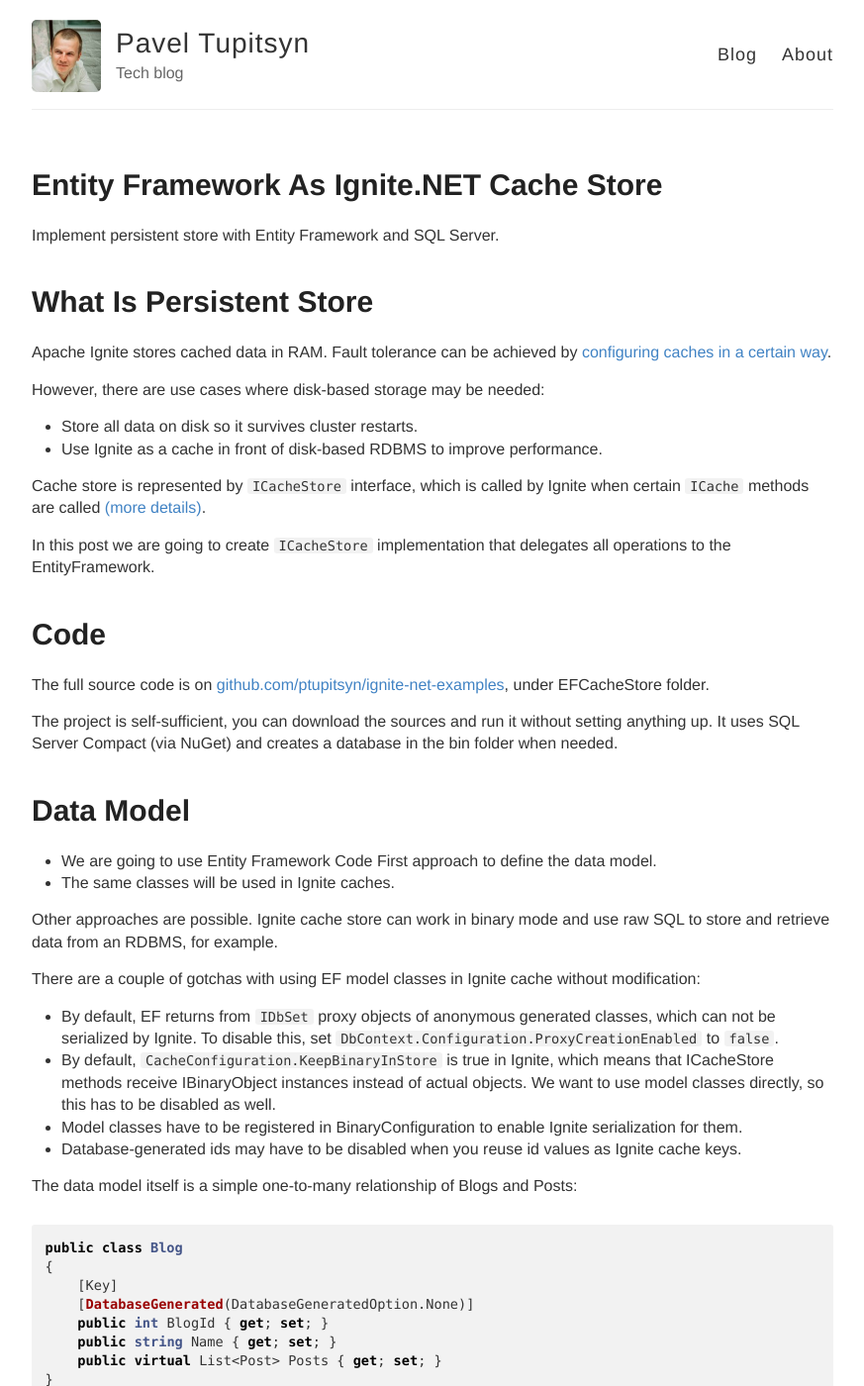
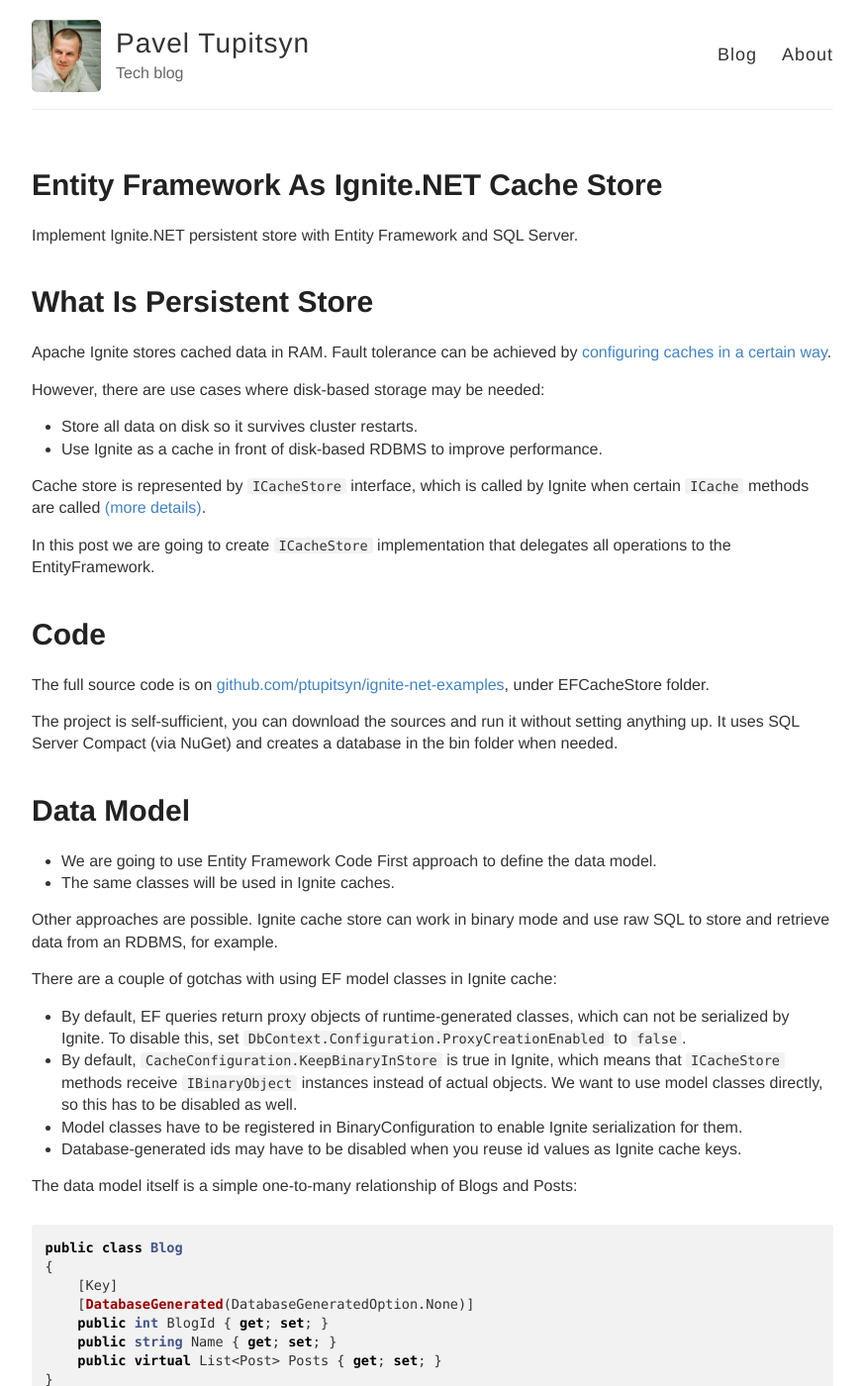
Before and after one commit to ptupitsyn/ptupitsyn.github.io, a Jekyll site: the page built from _posts/2016-10-21-Entity-Framework-Cache-Store.md, in a window 1280 px wide and 1400 px high. Shown: the whole window at 99% size, without its empty margins (203-1076 px from the left). Built offline with Jekyll 4.4.1, drawn with Linux system fonts in a browser that asks for light colours; comment, search, counter and statistics services are not loaded; some of the changed text lies outside the part shown.

Commit message:
minor fixes

````diff
--- a/_posts/2016-10-21-Entity-Framework-Cache-Store.md
+++ b/_posts/2016-10-21-Entity-Framework-Cache-Store.md
@@ -3,7 +3,7 @@
 title: Entity Framework As Ignite.NET Cache Store
 ---
 
-Implement persistent store with Entity Framework and SQL Server.
+Implement Ignite.NET persistent store with Entity Framework and SQL Server.
 
 
 # What Is Persistent Store
@@ -37,10 +37,10 @@
 
 Other approaches are possible. Ignite cache store can work in binary mode and use raw SQL to store and retrieve data from an RDBMS, for example.
 
-There are a couple of gotchas with using EF model classes in Ignite cache without modification:
+There are a couple of gotchas with using EF model classes in Ignite cache:
 
-* By default, EF returns from `IDbSet` proxy objects of anonymous generated classes, which can not be serialized by Ignite. To disable this, set `DbContext.Configuration.ProxyCreationEnabled` to `false`.
-* By default, `CacheConfiguration.KeepBinaryInStore` is true in Ignite, which means that ICacheStore methods receive IBinaryObject instances instead of actual objects. We want to use model classes directly, so this has to be disabled as well.
+* By default, EF queries return proxy objects of runtime-generated classes, which can not be serialized by Ignite. To disable this, set `DbContext.Configuration.ProxyCreationEnabled` to `false`.
+* By default, `CacheConfiguration.KeepBinaryInStore` is true in Ignite, which means that `ICacheStore` methods receive `IBinaryObject` instances instead of actual objects. We want to use model classes directly, so this has to be disabled as well.
 * Model classes have to be registered in BinaryConfiguration to enable Ignite serialization for them.
 * Database-generated ids may have to be disabled when you reuse id values as Ignite cache keys.
 
@@ -115,8 +115,8 @@
 }
 ```
 
-ICacheStore implementation is not serialized by Ignite, so there are no requirements for BinaryConfiguration or `[Serializable]`.
-Instead, CacheStoreFactory is serialized when cache is deployed to remote nodes, and it should be `[Serializable]` (no option for Ignite serialization here).
+`ICacheStore` implementation is not serialized by Ignite, so there are no requirements for `BinaryConfiguration` or `[Serializable]`.
+Instead, `CacheStoreFactory` is serialized when cache is deployed to remote nodes, and it should be `[Serializable]` (no option for Ignite serialization here).
 
 Other `CacheConfiguration` properties to be enabled for cache store to work are
 `ReadThrough`, `WriteThrough` and `WriteBehind` (see [(docs)](https://apacheignite-net.readme.io/docs/persistent-store) for more details).
````
